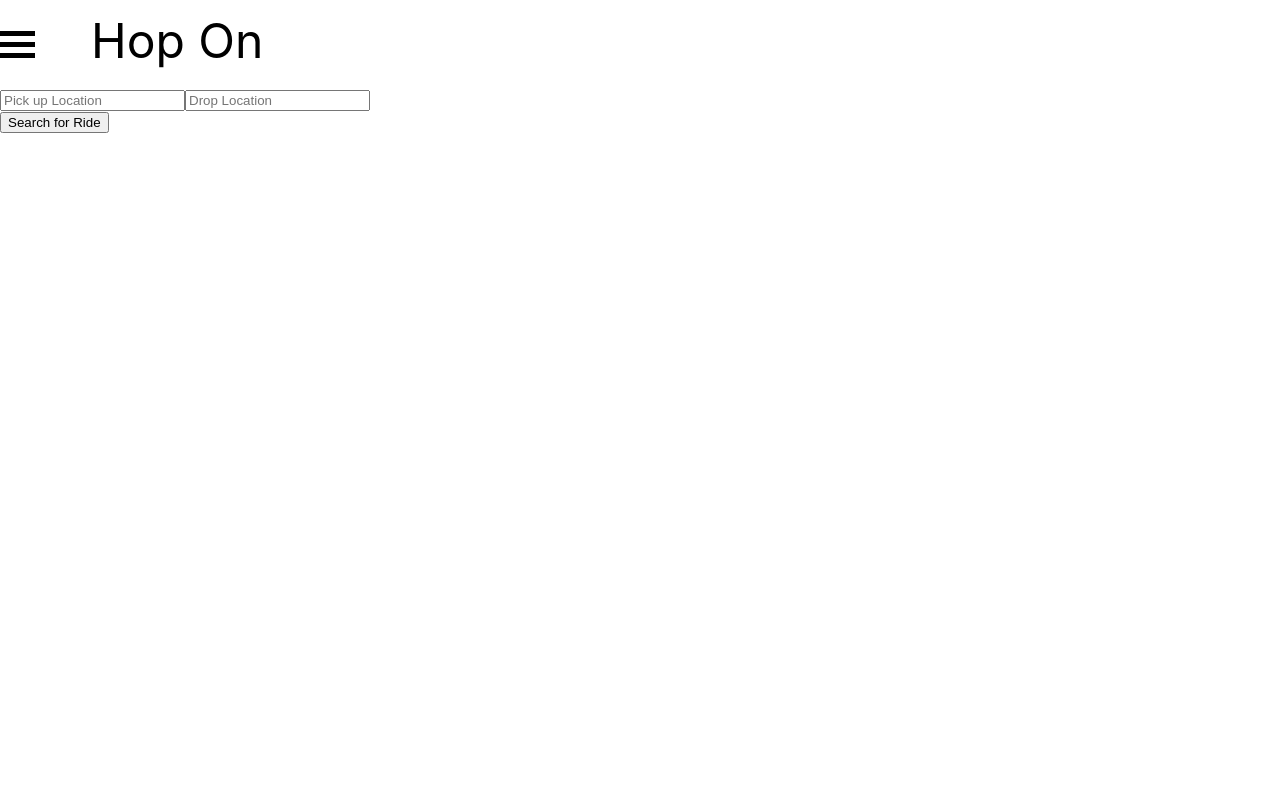
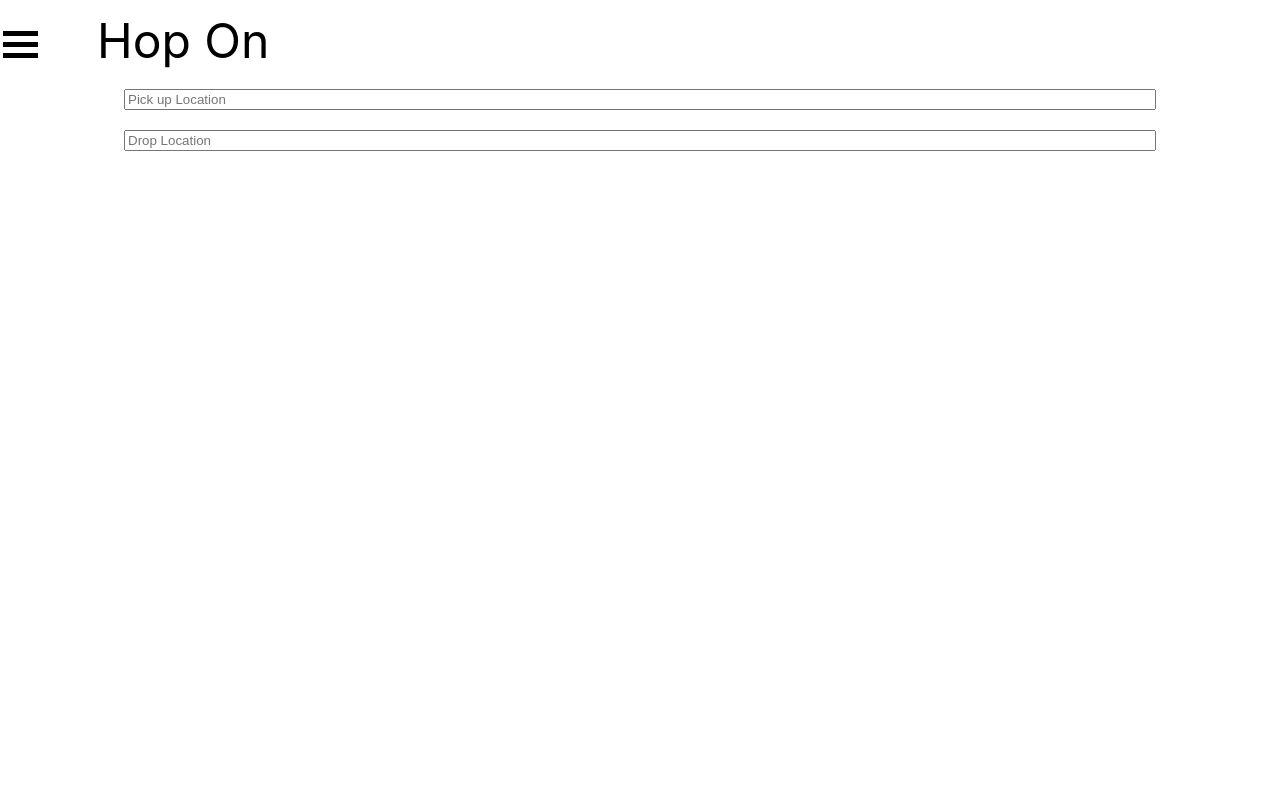
Before and after one commit to varunprabhakaran22/Hop-On, a React (Create React App) app in the folder public/: page /takearide in a window 1280 px wide. Shown: the top 800 px of the page. Built offline with nearby package versions, Linux system fonts and the light colour scheme.

Commit message:
adding the css properties to the components

```diff
--- a/public/src/styles/takeARide.css
+++ b/public/src/styles/takeARide.css
@@ -4,6 +4,7 @@
     --primary-font:arial;
     --background-color:#FFFFF;
 }
+
 
 .header{
     display: flex;
@@ -19,7 +20,7 @@
     width: 35px;
     height: 5px;
     background-color: black;
-    margin: 6px 0;
+    margin: 6px 3px;
 }
 
 .title{
@@ -27,3 +28,26 @@
     margin: -14px 56px;
     justify-content: flex-end;
 }
+
+.search-area{
+    margin:40px opx;
+}
+
+.pick-up, .drop{
+    /* background-color: #fffdfddb; */
+    display: block;
+    margin: auto;
+    width: 80%;
+    margin-top: 20px;
+}
+
+.search-ride{
+    display: flex;
+    justify-content: center;
+    margin-top: 90%;
+}
+
+
+.search-for-partner{
+    width: 80%;
+}
```
